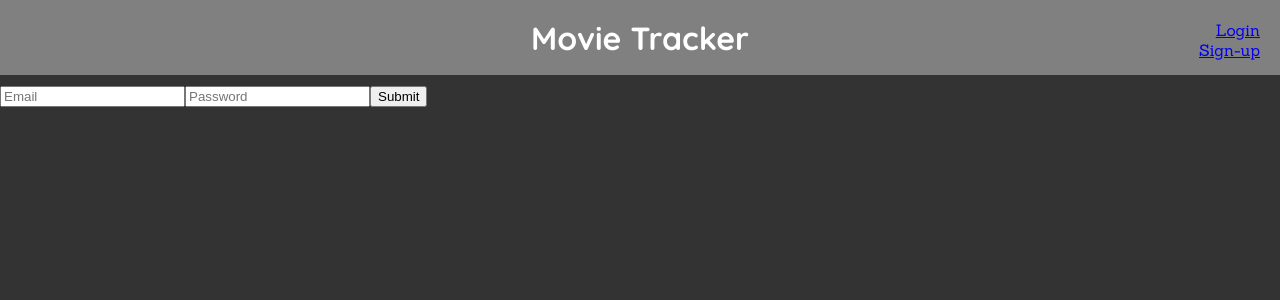
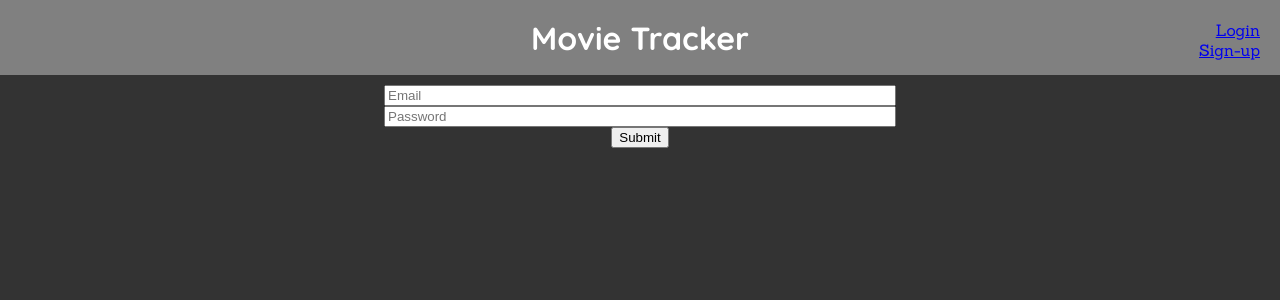
Before and after one commit to rmorgan323/movie-tracker, a React (Create React App) app: page /login in a window 1280 px wide. Shown: the top 300 px of the page. Built offline with nearby package versions, Linux system fonts and the light colour scheme; no server answers.

Commit message:
Inputs centered

```diff
--- a/src/containers/ControlledForm/ControlledForm.css
+++ b/src/containers/ControlledForm/ControlledForm.css
@@ -0,0 +1,7 @@
+form {
+  display: flex;
+  flex-direction: column;
+  align-items: center; }
+
+input {
+  width: 40%; }
--- a/src/containers/ControlledForm/ControlledForm.js
+++ b/src/containers/ControlledForm/ControlledForm.js
@@ -3,6 +3,7 @@ import { userSignIn } from '../../helper/userSignIn/userSignIn';
 import * as actions from '../../actions';
 import { withRouter } from 'react-router-dom';
 import { connect } from 'react-redux';
+import './ControlledForm.css'
 
 class ControlledForm extends Component {
     constructor() {
--- a/src/containers/ControlledForm/ControlledForm.scss
+++ b/src/containers/ControlledForm/ControlledForm.scss
@@ -0,0 +1,9 @@
+form {
+  display: flex;
+  flex-direction: column;
+  align-items: center;
+}
+
+input {
+  width: 40%;
+}
```
